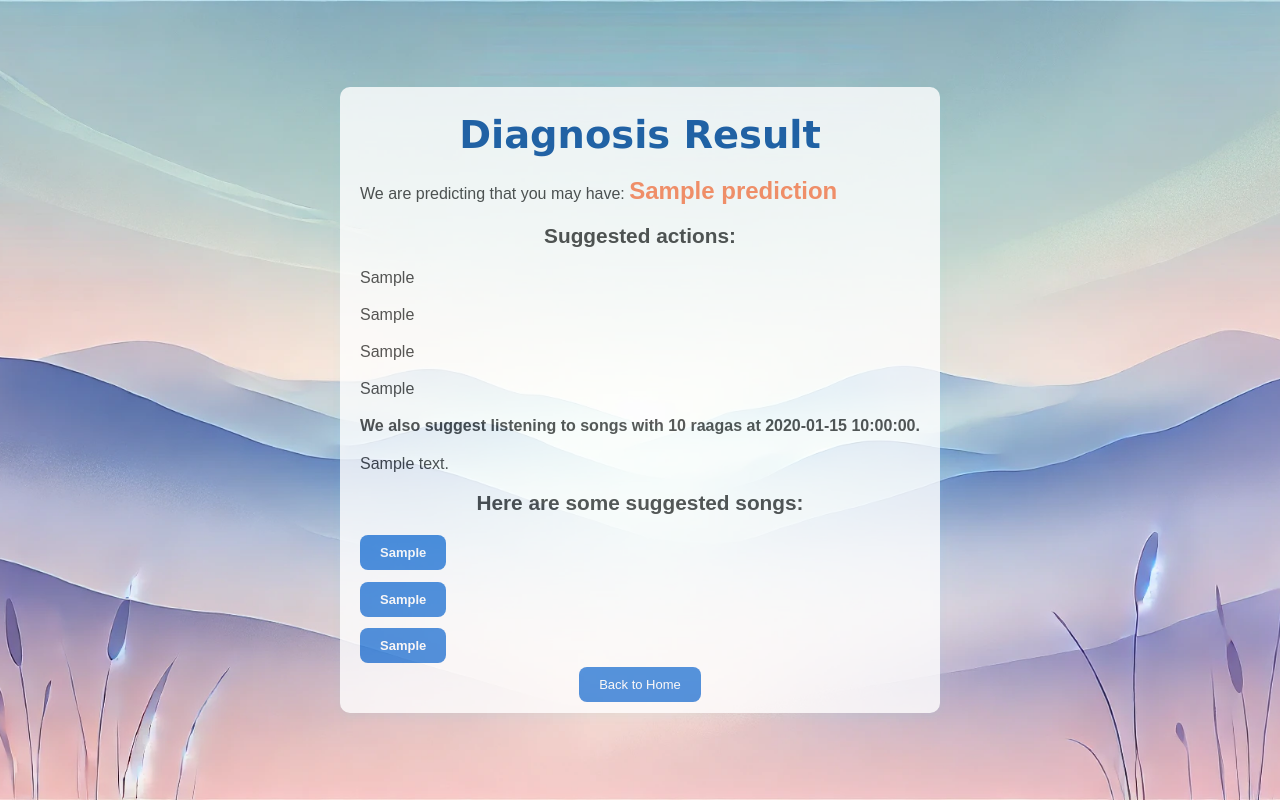
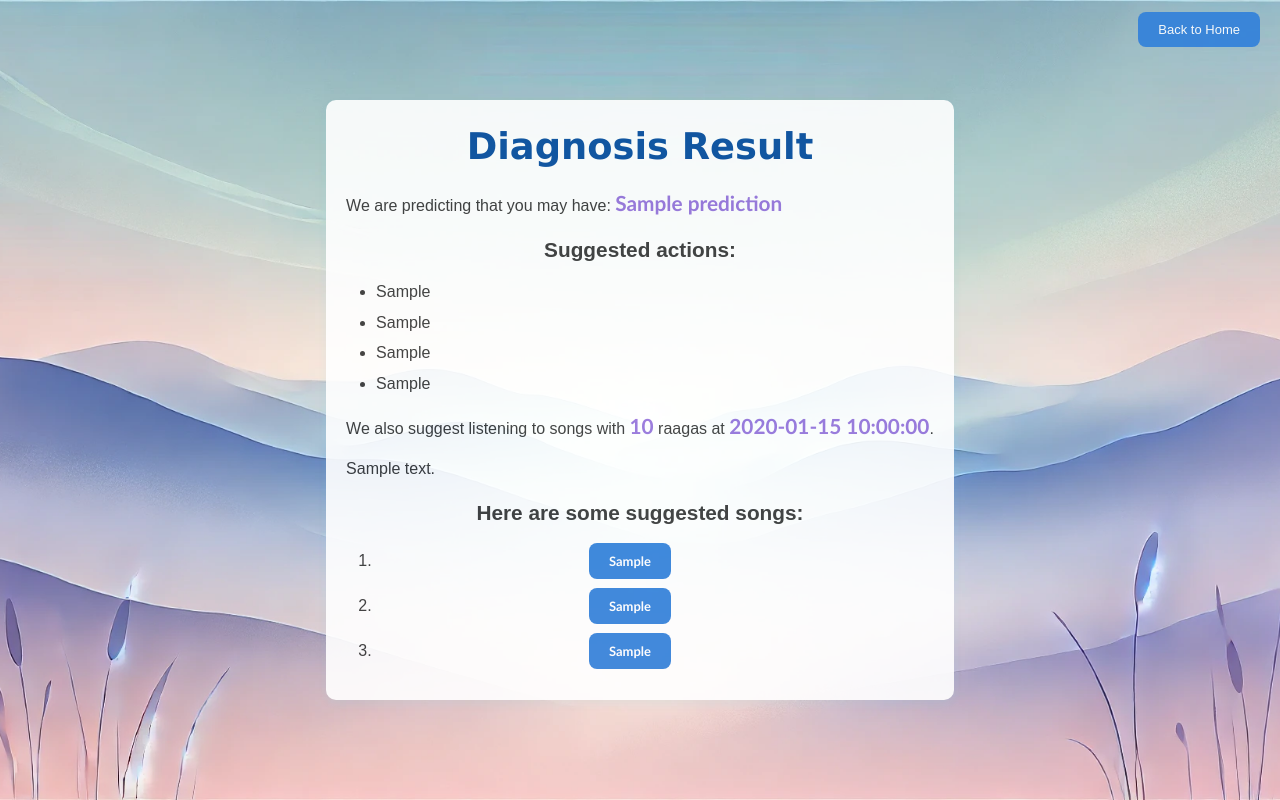
Before and after one commit to Shreyaa5/Mental-Therapy-through-Song-Mood-Classification, a Flask app: template templates/result.html in a window 1280 px wide. Run offline with Flask 3, Linux system fonts and the light colour scheme; the template is opened without the code that fills it: most values are stand-ins (such as "Sample title", 1, 10 or a date in 2020).

Commit message:
result update

```diff
--- a/templates/result.html
+++ b/templates/result.html
@@ -1,4 +1,143 @@
 <!DOCTYPE html>
+<html lang="en">
+<head>
+    <meta charset="UTF-8">
+    <meta name="viewport" content="width=device-width, initial-scale=1.0">
+    <title>Diagnosis Result</title>
+    <style>
+        body {
+            font-family: 'Arial', sans-serif;
+            background-image: url("/static/images/bg3.webp");
+            background-size: cover;
+            background-position: center;
+            color: #333;
+            margin: 0;
+            padding: 0;
+            display: flex;
+            flex-direction: column;
+            align-items: center;
+            justify-content: center;
+            height: 100vh;
+            text-align: center;
+        }
+        h1 {
+            font-family: Verdana, Geneva, Tahoma, sans-serif;
+            font-size: 2.3em;
+            color: #00499c;
+            margin-bottom: 20px;
+            margin-top: 5px;
+        }
+
+        h3 {
+            font-size: 1.3em;
+            margin-bottom: 20px;
+        }
+        p {
+            font-size: 1em;
+            margin-bottom: 18px;
+            text-align: left;
+            line-height: 1.4;
+        }
+        ul.bullet-list {
+            list-style-type: disc;
+            padding-left: 30px;
+            margin-top: 10px;
+            text-align: left;
+        }
+        ul.bullet-list li {
+            margin-bottom: 10px;
+            line-height: 1.3;
+        }
+        strong {
+            font-family:'Gill Sans', 'Gill Sans MT', Calibri, 'Trebuchet MS', sans-serif;
+            font-size: 1.3em;
+            word-spacing: 1.4;
+            color:mediumpurple;
+        }
+        a {
+            text-decoration: none;
+            background-color: #2f7fdb;
+            color: white;
+            padding: 10px 20px;
+            border-radius: 8px;
+            font-size: small;
+            transition: background-color 0.3s ease;
+            /* display: inline-block; */
+        }
+        a:hover {
+            background-color: #00499c;
+        }
+
+        .back-to-home {
+        position: absolute; /* Allow placement relative to the page */
+        top: 20px; /* Distance from the top of the page */
+        right: 20px; /* Distance from the right of the page */
+        }
+
+        ol {
+            margin-left: 20px; /* Adjust space before the list */
+            padding-left: 10px; /* Adjust space between numbers and text */
+        }
+
+        ol li {
+            margin-bottom: 20px; /* Space between list items */
+            text-indent: -50px; /* Space between the number and the text */
+
+        }
+
+
+        .container {
+            max-width: 600px;
+            padding: 20px;
+            background: rgb(255, 255, 255);
+            border-radius: 10px;
+            box-shadow: 0 4px 10px rgba(82, 222, 238, 0.1);
+            opacity: 0.90;
+        }
+    </style>
+</head>
+<body>
+    <div class="container">
+        <h1>Diagnosis Result</h1>
+        <p>We are predicting that you may have: <strong>{{ prediction }}</strong></p>
+        <h3>Suggested actions:</h3>
+        <ul class="bullet-list">
+            <li>{{ actions1 }}</li>
+            <li>{{ actions2 }}</li>
+            <li>{{ actions3 }}</li>
+            <li>{{ actions4 }}</li>
+        </ul>
+        <p>
+            We also suggest listening to songs with <strong>{{ raaga }}</strong> raagas at <strong>{{ timeOfDay }}</strong>.
+        </p>
+        <p>{{ description }}</p>
+        <h3>Here are some suggested songs:</h3>
+        <!-- <p><strong><a href="{{ link1 }}">{{ song1 }}</a></strong></p>
+        <p><strong><a href="{{ link2 }}">{{ song2 }}</a></strong></p>
+        <p><strong><a href="{{ link3 }}">{{ song3 }}</a></strong></p>
+         -->
+
+         <ol>
+            <li><strong><a href="{{ link1 }}">{{ song1 }}</a></strong></li>
+            <li><strong><a href="{{ link2 }}">{{ song2 }}</a></strong></li>
+            <li><strong><a href="{{ link3 }}">{{ song3 }}</a></strong></li>
+        </ol>
+        <div class="back-to-home">
+            <a href="{{ url_for('home') }}">Back to Home</a>
+        </div>
+    </div>
+</body>
+</html>
+
+
+
+
+
+
+
+
+
+<!-- <!DOCTYPE html>
 <html lang="en">
 <head>
     <meta charset="UTF-8">
@@ -24,7 +163,7 @@
         }
         h1 {
             font-family:Verdana, Geneva, Tahoma, sans-serif;
-            font-size: 2.4em;
+            font-size: 2.3em;
             color: #00499c;
             margin-bottom: 20px;
             margin-top: 5px;
@@ -42,8 +181,19 @@
             text-align: left;
             line-height: 1.2;
             margin-bottom: 18px;
+        }
+
+        .bullet-list {
+            list-style-position:outside; /* Ensures bullets are left-aligned */
+            padding-left: 20px; /* Add space between bullets and text */
 
         }
+        .bullet-list li {
+            margin-left: -8px; /* Fine-tune the position of the bullets */
+            text-indent: -450px; /* Adds space between the bullet and the text */
+
+        } */
+
         strong {
             color:coral;
             font-size: 1.5em;
@@ -76,10 +226,15 @@
         <h1>Diagnosis Result</h1>
         <p>We are predicting that you may have: <strong>{{ prediction }}</strong></p>
         <h3>Suggested actions:</h3>
-        <p>{{ actions1 }}</p>
-        <p>{{ actions2 }}</p>
-        <p>{{ actions3 }}</p>
-        <p>{{ actions4 }}</p>
+        <p>
+        <ul class="bullet-list">
+        <li>{{ actions1 }}</li>
+        <li>{{ actions2 }}</li>
+        <li>{{ actions3 }}</li>
+        <li>{{ actions4 }}</li>
+        </ul>
+        </p>
+
         <b>
         <p>We also suggest listening to songs with {{ raaga }} raagas at {{ timeOfDay }}.</p>
         </b>
@@ -92,4 +247,4 @@
         <a href="{{ url_for('home') }}">Back to Home</a>
     </div>
 </body>
-</html>
+</html> -->
```
